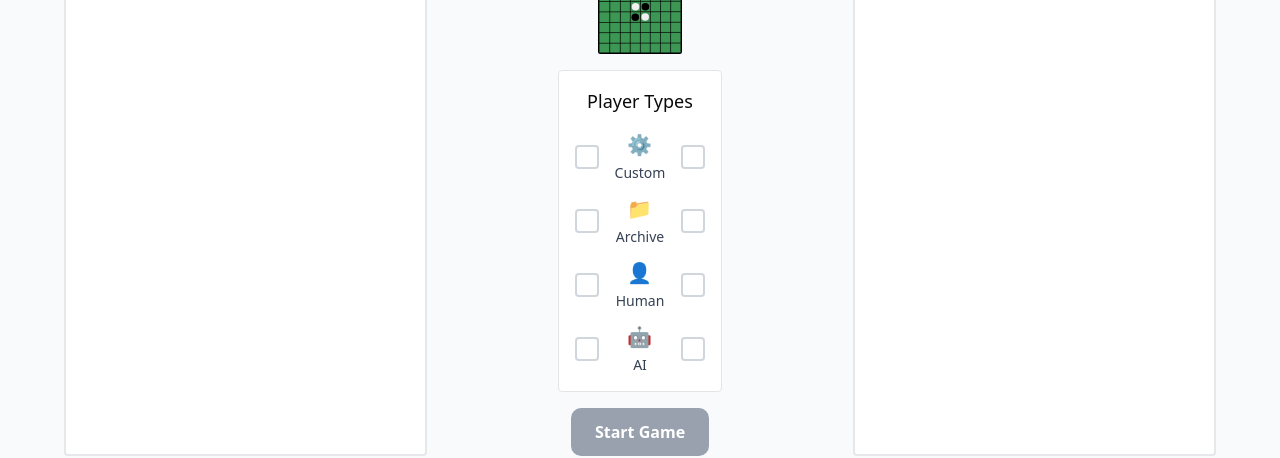
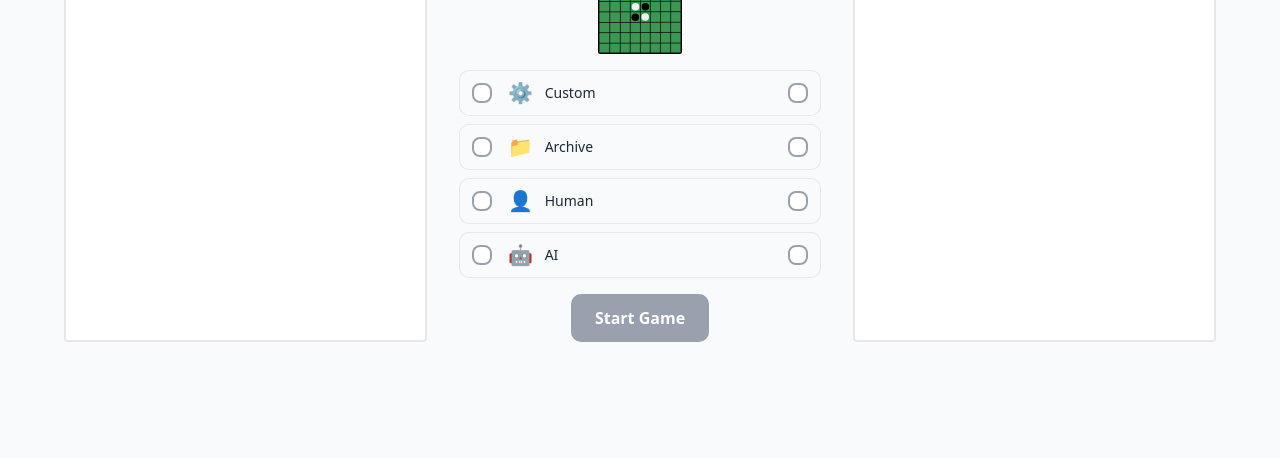
Before and after one commit to joewang0430/rever-c, a Next.js app in the folder client/: page /setup in a window 1280 px wide. Shown: the part 258-716 px from the top of the page. Built offline with nearby package versions, Linux system fonts and the light colour scheme; no server answers.

Commit message:
type selection basic structure in fe finished

```diff
--- a/client/src/components/setup/PlayerTypeSelection.tsx
+++ b/client/src/components/setup/PlayerTypeSelection.tsx
@@ -1,12 +1,17 @@
-//
-// Selection component for player types in the setup stage
-//
-
 import { PlayerConfig, PlayerType } from '../../data/types/setup';
 import { cleanupCandidate } from '../../api/uploadApi';
 import { useEffect, useCallback } from 'react';
 import { storage } from '@/utils/storage';
-import { aiList } from '@/data/constants/ai';
+
+const CUSTOM_NAME = "Upload Code";
+const ARCHIVE_NAME = "Community Bots";
+const HUMAN_NAME = "Human Player";
+const AI_NAME = "AI Language Models"
+
+const CUSTOM_DESCRIPTION = "Upload your own .c file with the required makeMove() function and play with it.";
+const ARCHIVE_DESCRIPTION = "Play with Bots from the ReverC community, including algorithms written by previous participants.";
+const HUMAN_DESCRIPTION = "Real human player like you.";
+const AI_DESCRIPTION = "Play with mainstream large language models such as Deepseek, and listen to what they think!"
 
 interface PlayerTypeSelectionProps {
     blackPlayerConfig: PlayerConfig;
@@ -14,7 +19,7 @@ interface PlayerTypeSelectionProps {
     onBlackPlayerChange: (config: PlayerConfig) => void;
     onWhitePlayerChange: (config: PlayerConfig) => void;
     isAIAvailable: boolean;
-}
+};
 
 const PlayerTypeSelection = ({
     blackPlayerConfig,
@@ -37,13 +42,10 @@ const PlayerTypeSelection = ({
         const currentConfig = side === 'black' ? blackPlayerConfig : whitePlayerConfig;
         const updateFunction = side === 'black' ? onBlackPlayerChange : onWhitePlayerChange;
 
-        // If the selected type is already set, do nothing to preserve existing config
         if (currentConfig.type === type) {
             return;
         }
 
-        // If current player is custom candidate with uploaded file and switching to another type,
-        // confirm with user and clean up the temporary file from backend
         if (currentConfig.type === 'custom' &&
             currentConfig.config?.customType === 'candidate' &&
             currentConfig.config?.customName &&
@@ -55,18 +57,15 @@ const PlayerTypeSelection = ({
 
             if (!confirmed) return;
 
-            // Clean up backend file
             try {
                 if (currentConfig.config?.customCodeId) {
                     await cleanupCandidate(currentConfig.config.customCodeId);
                 }
             } catch (error) {
                 console.error('Cleanup failed:', error);
-                // In this case, continue with type switch even if cleanup fails
             }
         }
 
-        // Save the new type to localStorage
         if (type) {
             try {
                 storage.setItem(`playerType_${side}`, type);
@@ -75,62 +74,34 @@ const PlayerTypeSelection = ({
             }
         }
 
-        // Initialize config based on the new type
         switch (type) {
             case "custom":
                 updateFunction({
                     type: "custom",
-                    config: {
-                        customType: "cache",
-                        customCodeId: undefined,
-                        customName: undefined
-                    }
+                    config: { customType: "cache", customCodeId: undefined, customName: undefined }
                 });
                 break;
-
             case "archive":
                 updateFunction({
                     type: "archive",
-                    config: {
-                        // By spreading the previous config, we retain the old name
-                        // until a new archive is selected, preventing the flicker.
-                        ...currentConfig.config,
-                        archiveId: "",
-                        archiveGroup: "",
-                        archiveName: undefined
-                    }
+                    config: { ...currentConfig.config, archiveId: "", archiveGroup: "", archiveName: undefined }
                 });
                 break;
-
             case "human":
                 updateFunction({
                     type: "human",
-                    config: {
-                        humanName: side === "black" ? "Player B" : "Player W"
-                    }
+                    config: { humanName: side === "black" ? "Player B" : "Player W" }
                 });
                 break;
-
             case "ai":
-                // updateFunction({
-                //     type: "ai",
-                //     config: {
-                //         aiId: "",
-                //         aiName: "",
-                //     }
-                // });
-                updateFunction({    // TODO: change back later
+                updateFunction({
                     type: "ai",
-                    config: {
-                        aiId: "gemma3n:e4b",
-                        aiName: "AI Gemma",
-                    }
+                    config: { aiId: "gemma3n:e4b", aiName: "AI Gemma" }
                 });
                 break;
         }
     }, [blackPlayerConfig, whitePlayerConfig, onBlackPlayerChange, onWhitePlayerChange, isAIAvailable]);
 
-    // Restore player types from localStorage on mount
     useEffect(() => {
         try {
             const savedBlackType = storage.getItem('playerType_black');
@@ -149,62 +120,68 @@ const PlayerTypeSelection = ({
     }, [handleTypeSelect, blackPlayerConfig.type, whitePlayerConfig.type]);
 
     return (
-        <div className="bg-white p-4 rounded border">
-            <h3 className="text-lg font-medium mb-4 text-center">
-                Player Types
-            </h3>
-            <div className="space-y-3">
-                {playerTypes.map(({ type, label, icon }) => (
-                    <div key={type} className="flex items-center justify-between gap-4">
+        <div className="w-full space-y-2">
+            {playerTypes.map(({ type, label, icon }) => {
+                const isDisabled = type === "ai" && !isAIAvailable;
 
+                return (
+                    <div
+                        key={type}
+                        className={`
+                            flex items-center justify-between gap-4 px-3 py-2 rounded-lg transition-all duration-200
+                            ${isDisabled
+                                ? 'bg-gray-100 opacity-50'
+                                : 'bg-gray-50 border border-gray-200/90 hover:border-gray-300 hover:bg-gray-100/50'
+                            }
+                        `}
+                    >
                         {/* Left side: Black player selection */}
                         <button
                             onClick={() => handleTypeSelect(type, 'black')}
-                            disabled={type === "ai" && !isAIAvailable}
+                            disabled={isDisabled}
                             className={`
-                                w-6 h-6 rounded border-2 flex items-center justify-center text-sm font-bold transition-colors
+                                w-5 h-5 rounded-md border-2 flex-shrink-0 flex items-center justify-center text-sm font-bold transition-colors
                                 ${blackPlayerConfig.type === type
-                                    ? 'bg-black border-black text-white'
-                                    : 'border-gray-300 hover:border-gray-400'
+                                    ? 'bg-gray-800 border-gray-800 text-white'
+                                    : 'bg-white border-gray-400 hover:border-gray-600'
                                 }
-                                ${type === "ai" && !isAIAvailable ? 'opacity-50 cursor-not-allowed' : 'cursor-pointer'}
+                                ${isDisabled ? 'cursor-not-allowed' : ''}
                             `}
                         >
                             {blackPlayerConfig.type === type && '✓'}
                         </button>
 
-                        {/* Center: Type label */}
-                        <div className="flex-1 text-center">
-                            <div className="text-xl mb-1">{icon}</div>
-                            <div className={`
-                                text-sm font-medium
-                                ${type === "ai" && !isAIAvailable ? 'text-gray-400' : 'text-gray-700'}
-                            `}>
-                                {label}
+                        {/* Center: Type label and icon */}
+                        <div className="flex-grow flex items-center gap-3">
+                            <span className="text-xl">{icon}</span>
+                            <div className="flex flex-col">
+                                <span className="font-medium text-sm text-gray-800">
+                                    {label}
+                                </span>
+                                {isDisabled && (
+                                    <span className="text-xs text-red-600 -mt-0.5">Not available</span>
+                                )}
                             </div>
-                            {type === "ai" && !isAIAvailable && (
-                                <div className="text-xs text-red-500">Not available</div>
-                            )}
                         </div>
 
                         {/* Right side: White player selection */}
                         <button
                             onClick={() => handleTypeSelect(type, 'white')}
-                            disabled={type === "ai" && !isAIAvailable}
+                            disabled={isDisabled}
                             className={`
-                                w-6 h-6 rounded border-2 flex items-center justify-center text-sm font-bold transition-colors
+                                w-5 h-5 rounded-md border-2 flex-shrink-0 flex items-center justify-center text-sm font-bold transition-colors
                                 ${whitePlayerConfig.type === type
-                                    ? 'bg-gray-700 border-gray-700 text-white'
-                                    : 'border-gray-300 hover:border-gray-400'
+                                    ? 'bg-gray-800 border-gray-800 text-white'
+                                    : 'bg-white border-gray-400 hover:border-gray-600'
                                 }
-                                ${type === "ai" && !isAIAvailable ? 'opacity-50 cursor-not-allowed' : 'cursor-pointer'}
+                                ${isDisabled ? 'cursor-not-allowed' : ''}
                             `}
                         >
                             {whitePlayerConfig.type === type && '✓'}
                         </button>
                     </div>
-                ))}
-            </div>
+                );
+            })}
         </div>
     );
 };
--- a/client/src/data/constants/community.json
+++ b/client/src/data/constants/community.json
@@ -140,7 +140,7 @@
             "shortName": "S.S.S Alex",
             "description": "Extremely upgraded Alex Hu, and thinks longer",
             "shortDescription": "Extremely upgraded Alex",
-            "rating": "(1880)",
+            "rating": "(1820)",
             "image": "/images/archives/test_archive.jpg",
             "heavy": true
         },
```
Also changed, not shown: client/public/svgs/setup/test_logo.svg (added).
